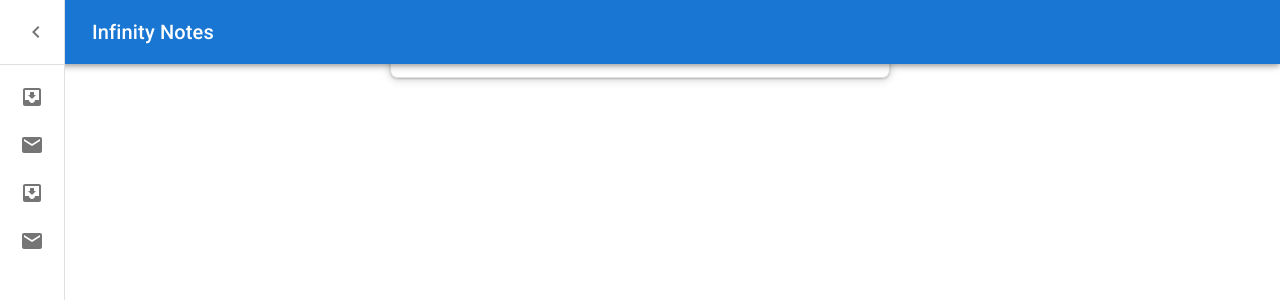
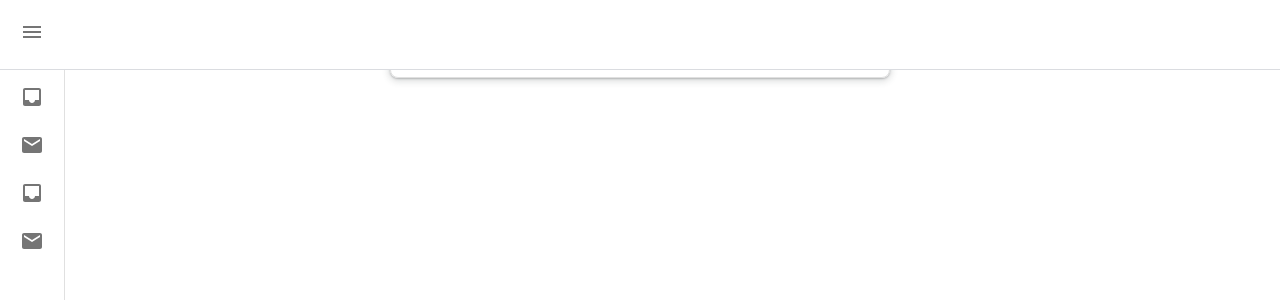
Before and after one commit to Raj-Thombare/Infinity-Notes, a React (Create React App) app: page / in a window 1280 px wide. Shown: the top 300 px of the page. Built offline with nearby package versions, Linux system fonts and the light colour scheme.

Commit message:
refactor navbar

```diff
--- a/src/components/Navbar/Navbar.jsx
+++ b/src/components/Navbar/Navbar.jsx
@@ -1,43 +1,26 @@
 import * as React from "react";
-import { styled, useTheme } from "@mui/material/styles";
-import AppBar from "@mui/material/AppBar";
-import Toolbar from "@mui/material/Toolbar";
-import Typography from "@mui/material/Typography";
-import IconButton from "@mui/material/IconButton";
-import Menu from "@mui/icons-material/Menu";
+import { styled } from "@mui/material/styles";
+import { AppBar, Toolbar, Typography, IconButton } from "@mui/material";
+import { Menu } from "@mui/icons-material";
 
-const drawerWidth = "240px";
+// const drawerWidth = 240;
 
-const NavBar = styled(AppBar, {
-  shouldForwardProp: (prop) => prop !== "open",
-})(({ theme, open }) => ({
-  zIndex: theme.zIndex.drawer + 1,
-  transition: theme.transitions.create(["width", "margin"], {
-    easing: theme.transitions.easing.sharp,
-    duration: theme.transitions.duration.leavingScreen,
-  }),
-  ...(open && {
-    marginLeft: drawerWidth,
-    width: `calc(100% - ${drawerWidth}px)`,
-    transition: theme.transitions.create(["width", "margin"], {
-      easing: theme.transitions.easing.sharp,
-      duration: theme.transitions.duration.enteringScreen,
-    }),
-  }),
-}));
+const NavBar = styled(AppBar)`
+  z-index: 1201;
+  background: #fff;
+  height: 70px;
+  box-shadow: inset 0 -1px 0 0 #dadce0;
+`;
 
-const Navbar = ({ open, HandlerDrawer }) => {
+const Navbar = ({ open, handleDrawer }) => {
   return (
-    <AppBar open={open}>
+    <NavBar open={open}>
       <Toolbar>
         <IconButton
-          color="inherit"
-          aria-label="open drawer"
-          onClick={HandlerDrawer}
+          onClick={handleDrawer}
           edge="start"
           sx={{
             marginRight: 5,
-            ...(open && { display: "none" }),
           }}
         >
           <Menu />
@@ -46,7 +29,7 @@ const Navbar = ({ open, HandlerDrawer }) => {
           Infinity Notes
         </Typography>
       </Toolbar>
-    </AppBar>
+    </NavBar>
   );
 };
 
--- a/src/components/UI/SwipeDrawer.jsx
+++ b/src/components/UI/SwipeDrawer.jsx
@@ -1,15 +1,7 @@
 import * as React from "react";
-import { styled, useTheme } from "@mui/material/styles";
-import Box from "@mui/material/Box";
+import { styled } from "@mui/material/styles";
+import { Box, Divider } from "@mui/material";
 import MuiDrawer from "@mui/material/Drawer";
-import MuiAppBar from "@mui/material/AppBar";
-import Toolbar from "@mui/material/Toolbar";
-import Typography from "@mui/material/Typography";
-import Divider from "@mui/material/Divider";
-import IconButton from "@mui/material/IconButton";
-import MenuIcon from "@mui/icons-material/Menu";
-import ChevronLeftIcon from "@mui/icons-material/ChevronLeft";
-import ChevronRightIcon from "@mui/icons-material/ChevronRight";
 
 import Navbar from "../Navbar/Navbar";
 import NavList from "../Navbar/NavList";
@@ -38,11 +30,6 @@ const closedMixin = (theme) => ({
 });
 
 const DrawerHeader = styled("div")(({ theme }) => ({
-  display: "flex",
-  alignItems: "center",
-  justifyContent: "flex-end",
-  padding: theme.spacing(0, 1),
-  // necessary for content to be below app bar
   ...theme.mixins.toolbar,
 }));
 
@@ -64,30 +51,17 @@ const Drawer = styled(MuiDrawer, {
 }));
 
 export default function MiniDrawer() {
-  const theme = useTheme();
   const [open, setOpen] = React.useState(false);
 
-  const handleDrawerOpen = () => {
-    setOpen(true);
-  };
-
-  const handleDrawerClose = () => {
-    setOpen(false);
+  const handleDrawer = () => {
+    setOpen((prevState) => !prevState);
   };
 
   return (
     <Box sx={{ display: "flex" }}>
-      <Navbar handleDrawer={handleDrawerOpen} open={open} />
+      <Navbar handleDrawer={handleDrawer} open={open} />
       <Drawer variant="permanent" open={open}>
-        <DrawerHeader>
-          <IconButton onClick={handleDrawerClose}>
-            {theme.direction === "rtl" ? (
-              <ChevronRightIcon />
-            ) : (
-              <ChevronLeftIcon />
-            )}
-          </IconButton>
-        </DrawerHeader>
+        <DrawerHeader></DrawerHeader>
         <Divider />
         <NavList open={open} />
       </Drawer>
```
Also changed, not shown: src/components/Navbar/NavList.jsx (+8 -7 lines).
